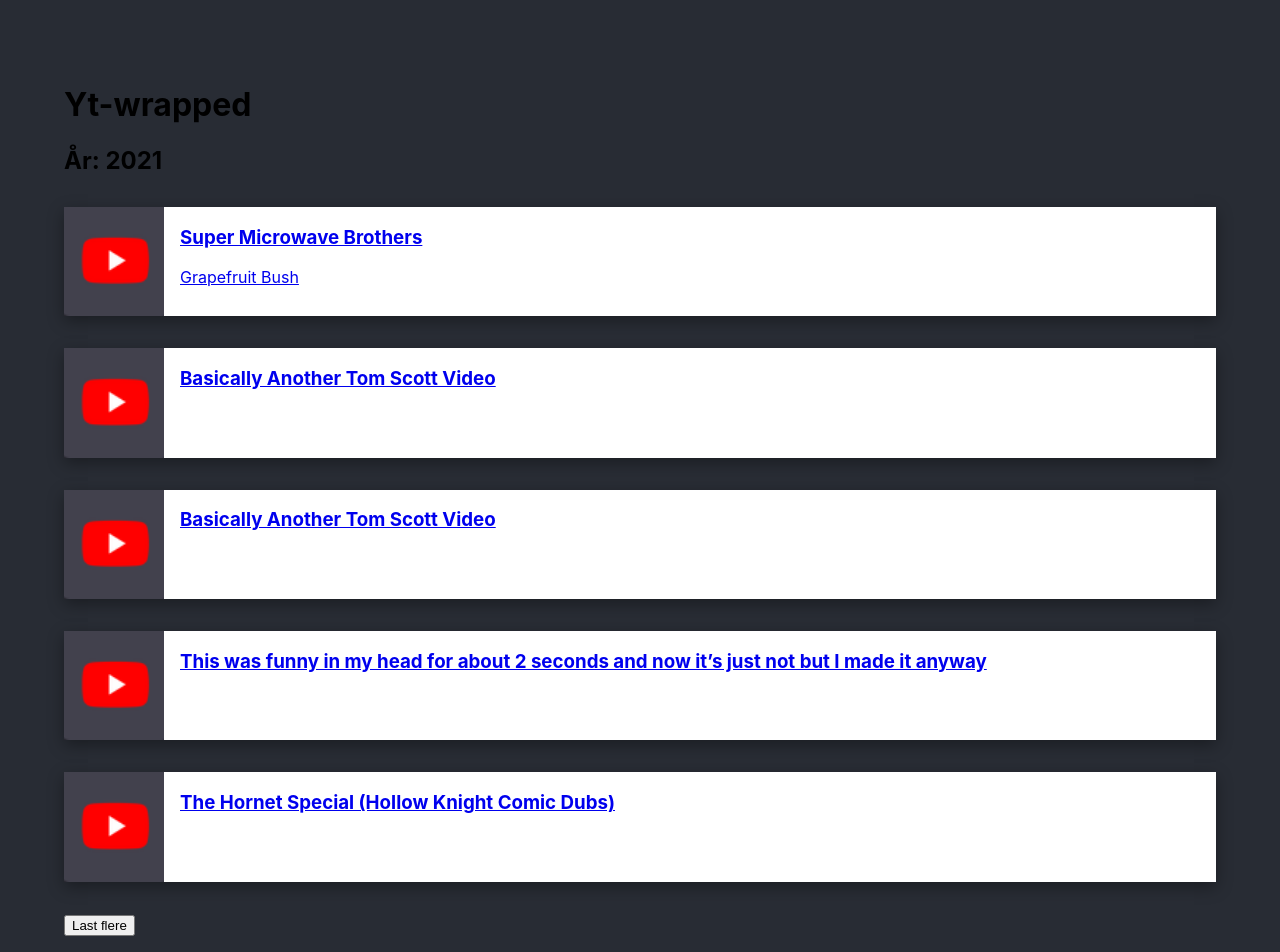
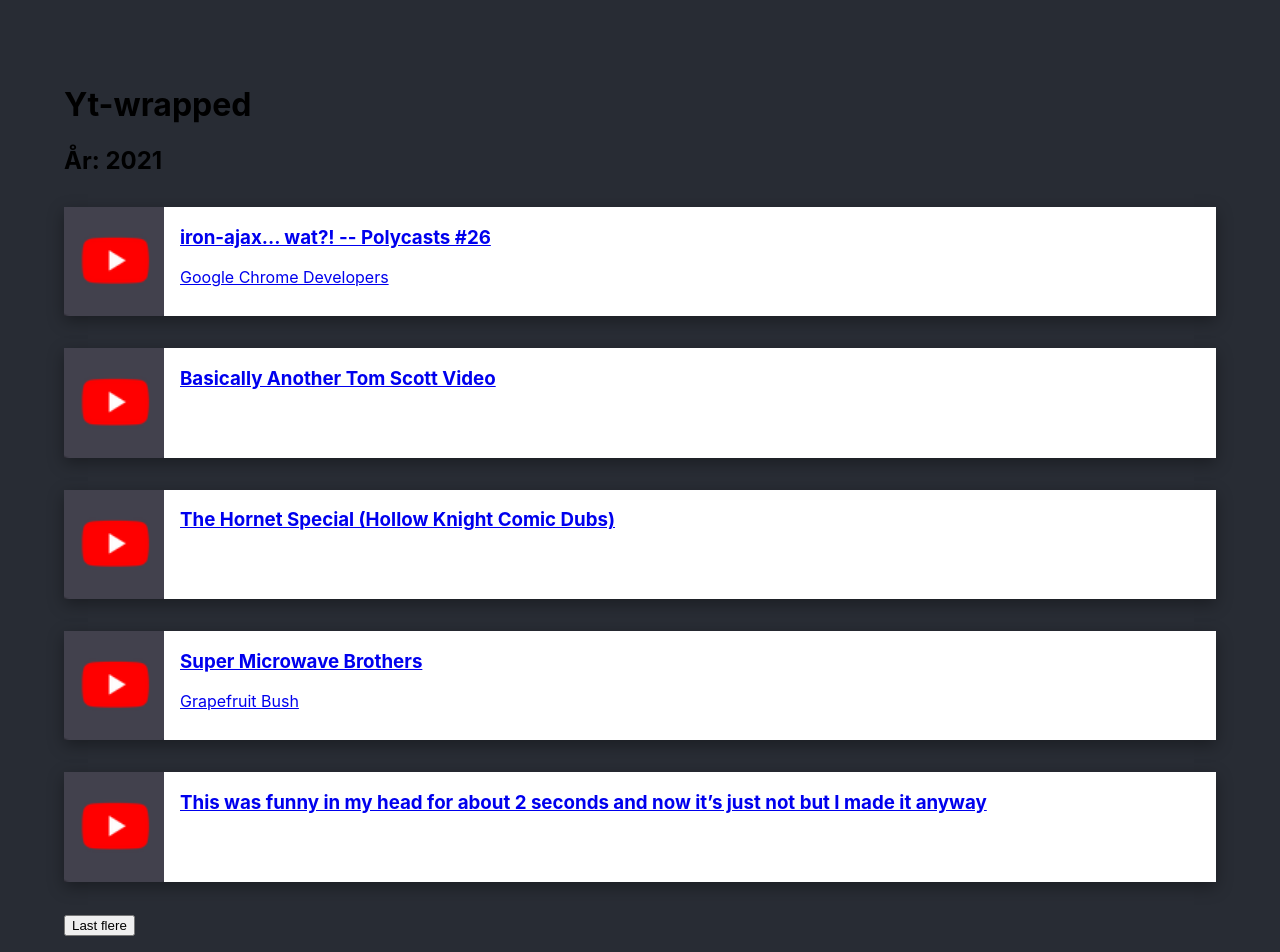
Before and after one commit to paalss/youtube-wrapped, a React (Create React App) app: page / in a window 1280 px wide. Shown: the top 952 px of the page. Built offline with nearby package versions, Linux system fonts and the light colour scheme.

Commit message:
sortering etter watchAmount, smårydding og småfiks

```diff
--- a/src/App.js
+++ b/src/App.js
@@ -27,8 +27,8 @@ import placeholderImg from "./yt-placeholder-img.png";
 const filterByYear = (allData, year) =>
   allData.filter((e) => e.time.includes(year));
 
-const getFirstEntries = (yearData, amount) =>
-  yearData.slice(0, amount).map((e) => ({
+const getFirstEntries = (data, amount) =>
+  data.slice(0, amount).map((e) => ({
     ...e,
     title: e.title.substring(8), // fjerner "watched" fra title
   }));
@@ -53,17 +53,19 @@ const calculatePopularity = (data) => {
       newArray.push(newVideo);
     }
   });
-  console.log(newArray);
+  // sorter med mest sett video øverst
+  newArray.sort((a, b) => a.watchAmount > b.watchAmount ? -1 : 1);
+  return newArray
 };
 
 function App() {
   const year = "2021";
   const thisYearData = filterByYear(testdata, year);
 
-  calculatePopularity(thisYearData);
+  const thisYearDataWatchTimes = calculatePopularity(thisYearData);
 
   const [loadedData, setLoadedData] = useState(
-    getFirstEntries(thisYearData, 5)
+    getFirstEntries(thisYearDataWatchTimes, 5)
   );
 
   const loadMoreHandler = () => {
```
